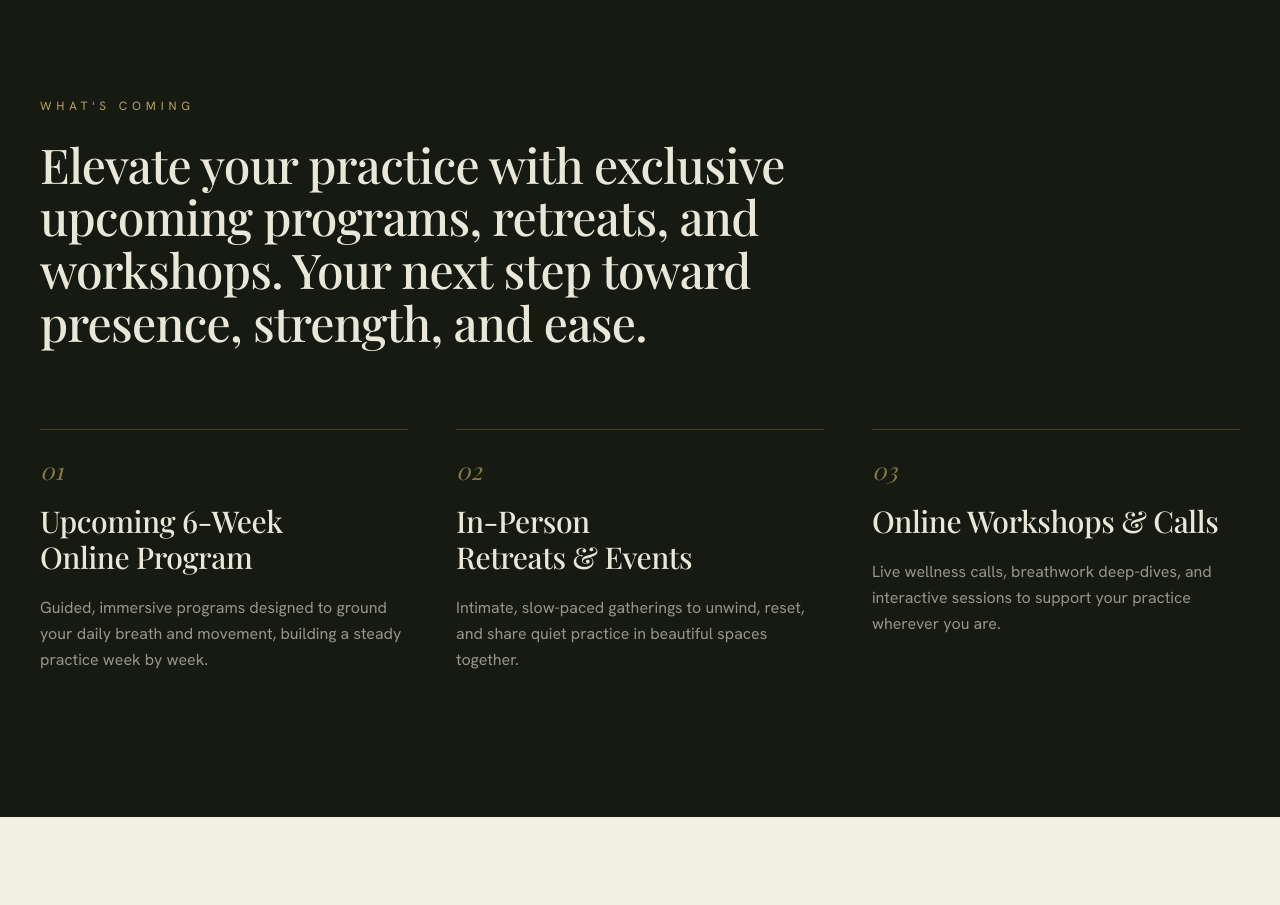
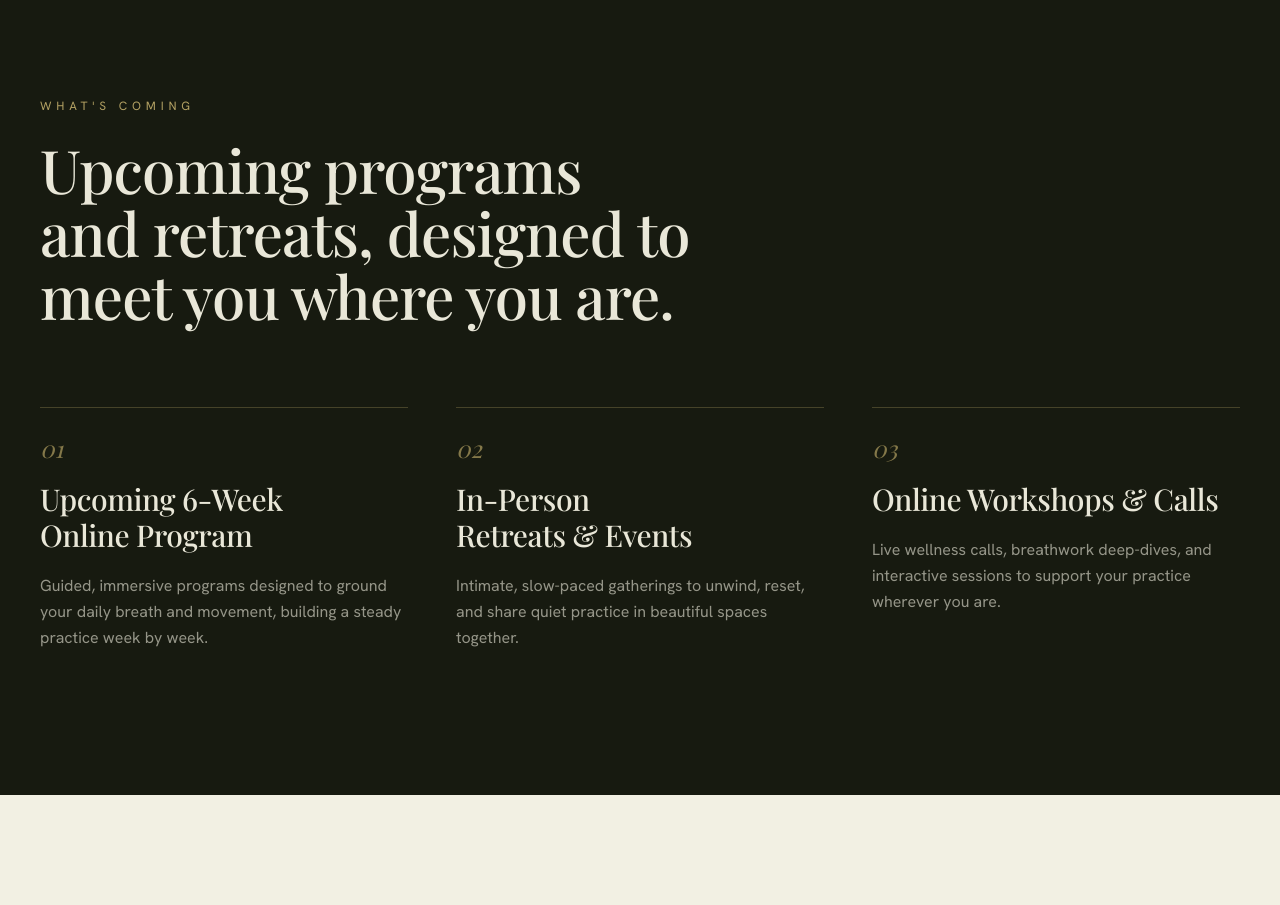
Before and after one commit to SukhmanH/elenawebsite, a Next.js app: page / in a window 1280 px wide. Shown: the part 2020-2925 px from the top of the page. Built offline with nearby package versions, Linux system fonts and the light colour scheme.

Commit message:
Update What's Coming headline to 'Upcoming programs and retreats, designed to meet you where you are.'

```diff
--- a/src/components/home/pillars.tsx
+++ b/src/components/home/pillars.tsx
@@ -23,8 +23,8 @@ export function Pillars() {
           <p className="text-xs uppercase tracking-[0.4em] text-gold">
             What&apos;s coming
           </p>
-          <h2 className="mt-6 max-w-4xl font-display text-3xl font-medium leading-[1.1] text-sand sm:text-4xl lg:text-5xl">
-            Elevate your practice with exclusive upcoming programs, retreats, and workshops. Your next step toward presence, strength, and ease.
+          <h2 className="mt-6 max-w-3xl font-display text-4xl font-medium leading-[1.05] text-sand sm:text-5xl lg:text-6xl">
+            Upcoming programs and retreats, designed to meet you where you are.
           </h2>
         </Reveal>
 
```
